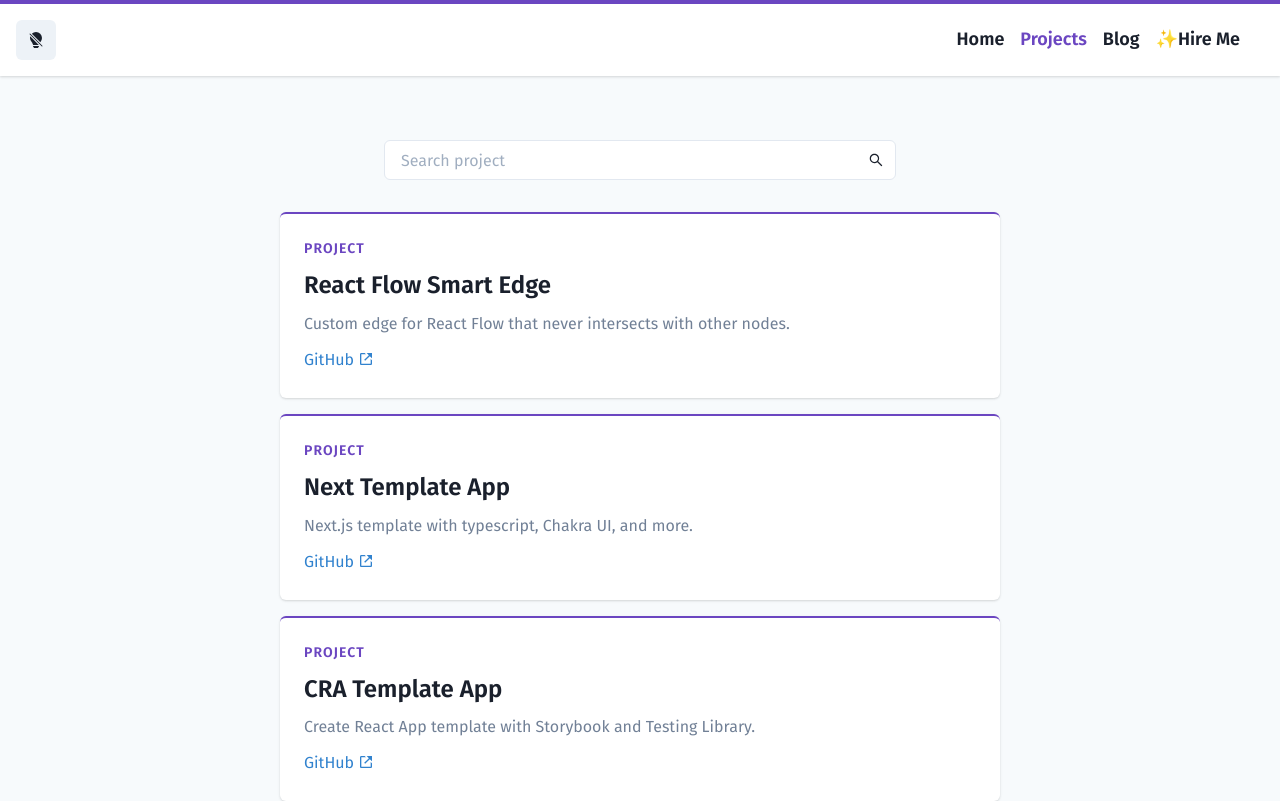
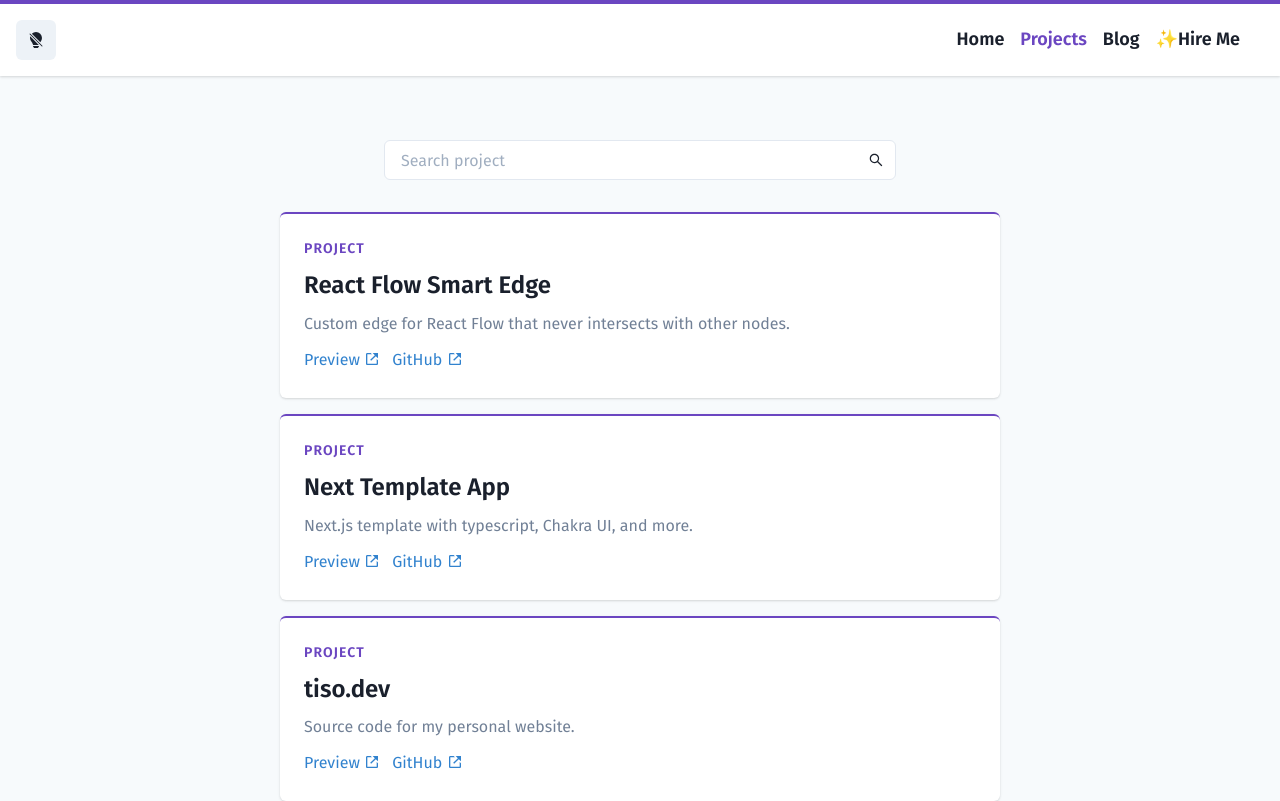
Before and after one commit to tisoap/tiso.dev, a Next.js app: page /projects in a window 1280 px wide. Shown: the top 801 px of the page. Built offline with nearby package versions, Linux system fonts and the light colour scheme; a small style sheet from the web is missing.

Commit message:
update projects

```diff
--- a/components/ProjectCard.tsx
+++ b/components/ProjectCard.tsx
@@ -28,9 +28,7 @@ export const ProjectCard = ({ project }: ProjectCardProps) => {
 				<Text color={useMutedTextColor()}>{project.description}</Text>
 				<HStack spacing={3}>
 					{project.demo && (
-						<ExternalLink href={`https://${project.demo}`}>
-							Preview
-						</ExternalLink>
+						<ExternalLink href={project.demo}>Preview</ExternalLink>
 					)}
 					{project.github && (
 						<ExternalLink href={project.github}>GitHub</ExternalLink>
--- a/data/projects.ts
+++ b/data/projects.ts
@@ -11,21 +11,18 @@ export const projects: Project[] = [
 		github: 'https://github.com/tisoap/react-flow-smart-edge',
 		description:
 			'Custom edge for React Flow that never intersects with other nodes.',
+		demo: 'https://tisoap.github.io/react-flow-smart-edge/',
 	},
 	{
 		name: 'Next Template App',
 		github: 'https://github.com/tisoap/next-template-app',
 		description: 'Next.js template with typescript, Chakra UI, and more.',
-	},
-	{
-		name: 'CRA Template App',
-		github: 'https://github.com/tisoap/cra-template-app',
-		description:
-			'Create React App template with Storybook and Testing Library.',
+		demo: 'https://next-template-app.vercel.app/',
 	},
 	{
 		name: 'tiso.dev',
 		github: 'https://github.com/tisoap/tiso.dev',
 		description: 'Source code for my personal website.',
+		demo: 'https://tiso.dev/',
 	},
 ]
```
